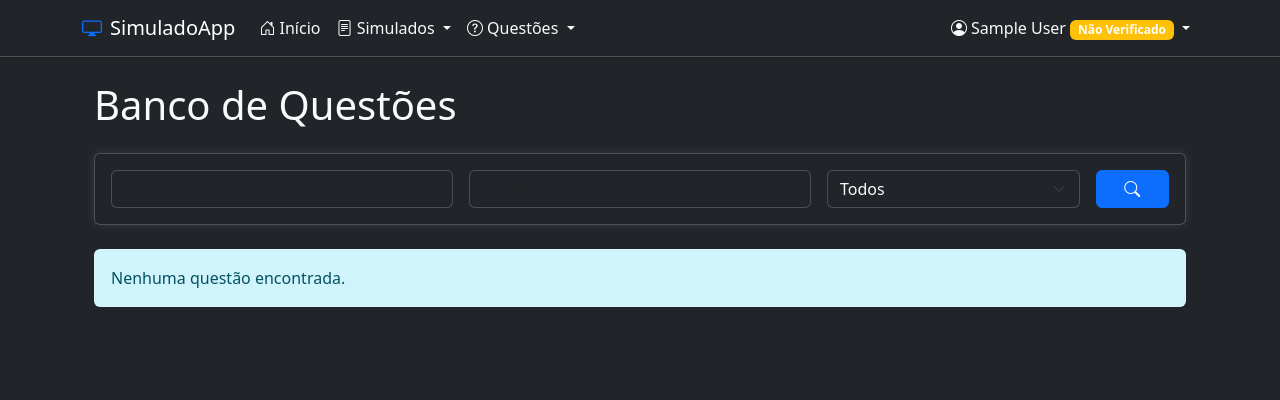
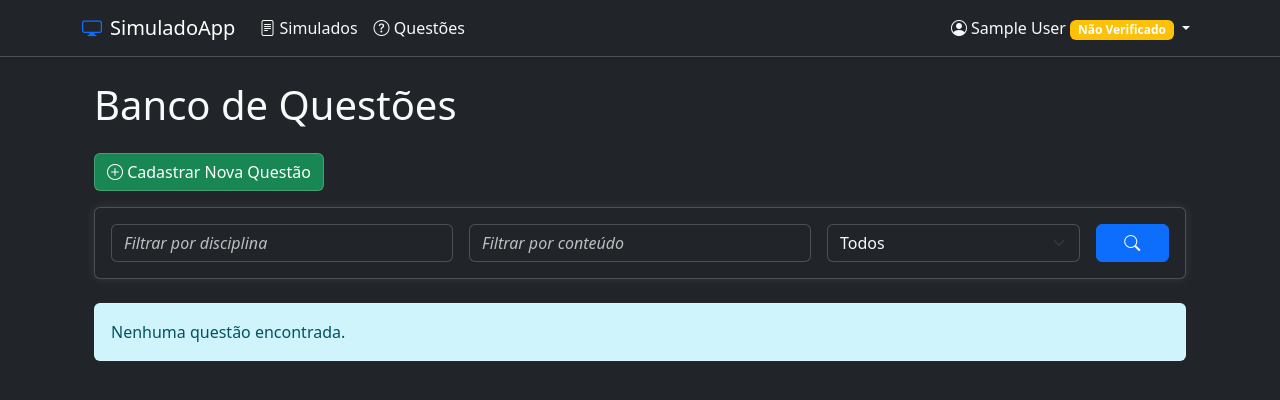
Before and after one commit to devluizg/simuladoapp, a Django app: page /questoes/ in a window 1280 px wide. Shown: the top 400 px of the page. Run offline with Django 5.2, Linux system fonts and the light colour scheme; the visitor is signed in with stand-in values (Sample User, id 1); data that the repository does not hold is empty; some libraries are stand-ins or nearby versions.

Commit message:
Alterações FInais nas Questões

```diff
--- a/questions/templates/questions/questao_list.html
+++ b/questions/templates/questions/questao_list.html
@@ -58,12 +58,46 @@
         background-color: #28a745;
         color: white;
     }
+
+    .btn-nova-questao {
+        margin-bottom: 1rem;
+    }
+
+    /* Novo estilo para os placeholders */
+    #id_disciplina::placeholder,
+    #id_conteudo::placeholder,
+    #id_nivel_dificuldade::placeholder {
+        color: rgba(255, 255, 255, 0.7);
+        font-style: italic;
+    }
+
+    /* Estilo para o texto digitado */
+    #id_disciplina,
+    #id_conteudo,
+    #id_nivel_dificuldade {
+        color: white;
+    }
+
+    /* Estilo para quando o input está focado */
+    #id_disciplina:focus,
+    #id_conteudo:focus,
+    #id_nivel_dificuldade:focus {
+        background-color: rgba(255, 255, 255, 0.1);
+        outline: none;
+        box-shadow: 0 0 0 2px rgba(255, 255, 255, 0.5);
+    }
 </style>
+
 {% endblock %}
 
 {% block content %}
 <div class="container">
     <h1 class="mb-4">Banco de Questões</h1>
+
+    <!-- Botão para cadastrar nova questão -->
+    <a href="{% url 'questions:questao_create' %}" class="btn btn-success btn-nova-questao">
+        <i class="bi bi-plus-circle"></i> Cadastrar Nova Questão
+    </a>
 
     <!-- Formulário de Filtro -->
     <div class="card bg-dark text-light mb-4">
--- a/templates/base.html
+++ b/templates/base.html
@@ -161,51 +161,20 @@
                 {% if user.is_authenticated %}
                     <!-- Menu principal -->
                     <ul class="navbar-nav me-auto">
+                        <!-- Botão Simulados -->
                         <li class="nav-item">
-                            <a class="nav-link {% if request.resolver_match.view_name == 'questions:questions_dashboard' %}active{% endif %}"
-                            href="{% url 'questions:questions_dashboard' %}">
-                                <i class="bi bi-house-door"></i> Início
+                            <a class="nav-link {% if 'simulado_list' in request.resolver_match.view_name %}active{% endif %}"
+                            href="{% url 'questions:simulado_list' %}">
+                                <i class="bi bi-file-text"></i> Simulados
                             </a>
                         </li>
 
-                        <!-- Dropdown Simulados -->
-                        <li class="nav-item dropdown">
-                            <a class="nav-link dropdown-toggle" href="#" role="button"
-                            data-bs-toggle="dropdown" aria-expanded="false">
-                                <i class="bi bi-file-text"></i> Simulados
-                            </a>
-                            <ul class="dropdown-menu dropdown-menu-dark">
-                                <li>
-                                    <a class="dropdown-item" href="{% url 'questions:simulado_list' %}">
-                                        <i class="bi bi-list"></i> Listar Todos
-                                    </a>
-                                </li>
-                                <li>
-                                    <a class="dropdown-item" href="{% url 'questions:simulado_create' %}">
-                                        <i class="bi bi-plus-circle"></i> Novo Simulado
-                                    </a>
-                                </li>
-                            </ul>
-                        </li>
-
-                        <!-- Dropdown Questões -->
-                        <li class="nav-item dropdown">
-                            <a class="nav-link dropdown-toggle" href="#" role="button"
-                            data-bs-toggle="dropdown" aria-expanded="false">
+                        <!-- Botão Questões -->
+                        <li class="nav-item">
+                            <a class="nav-link {% if 'questao_list' in request.resolver_match.view_name %}active{% endif %}"
+                            href="{% url 'questions:questao_list' %}">
                                 <i class="bi bi-question-circle"></i> Questões
                             </a>
-                            <ul class="dropdown-menu dropdown-menu-dark">
-                                <li>
-                                    <a class="dropdown-item" href="{% url 'questions:questao_list' %}">
-                                        <i class="bi bi-list"></i> Banco de Questões
-                                    </a>
-                                </li>
-                                <li>
-                                    <a class="dropdown-item" href="{% url 'questions:questao_create' %}">
-                                        <i class="bi bi-plus-circle"></i> Nova Questão
-                                    </a>
-                                </li>
-                            </ul>
                         </li>
                     </ul>
 
```
Also changed, not shown: questions/templates/questions/simulado_edit.html (+15 -0 lines), accounts/migrations/0001_initial.py, accounts/models.py (line endings or trailing spaces), questions/migrations/0001_initial.py, questions/migrations/0002_alter_questaosimulado_unique_together.py (deleted), questions/migrations/0003_rename_alternativa_a_questao_alternativa_a_and_more.py (deleted), questions/migrations/0004_rename_alternativa_a_questao_alternativa_a_and_more.py (deleted), questions/migrations/0005_alter_questaosimulado_unique_together.py (deleted).
